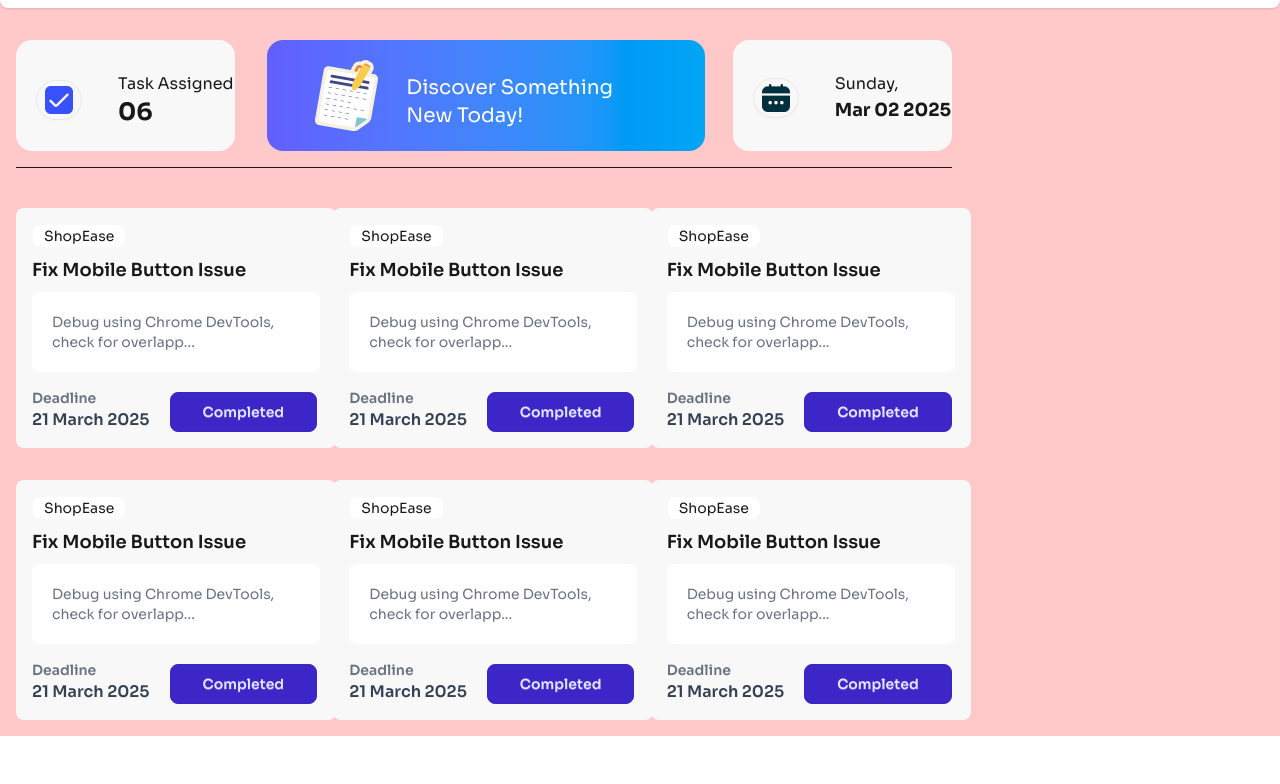
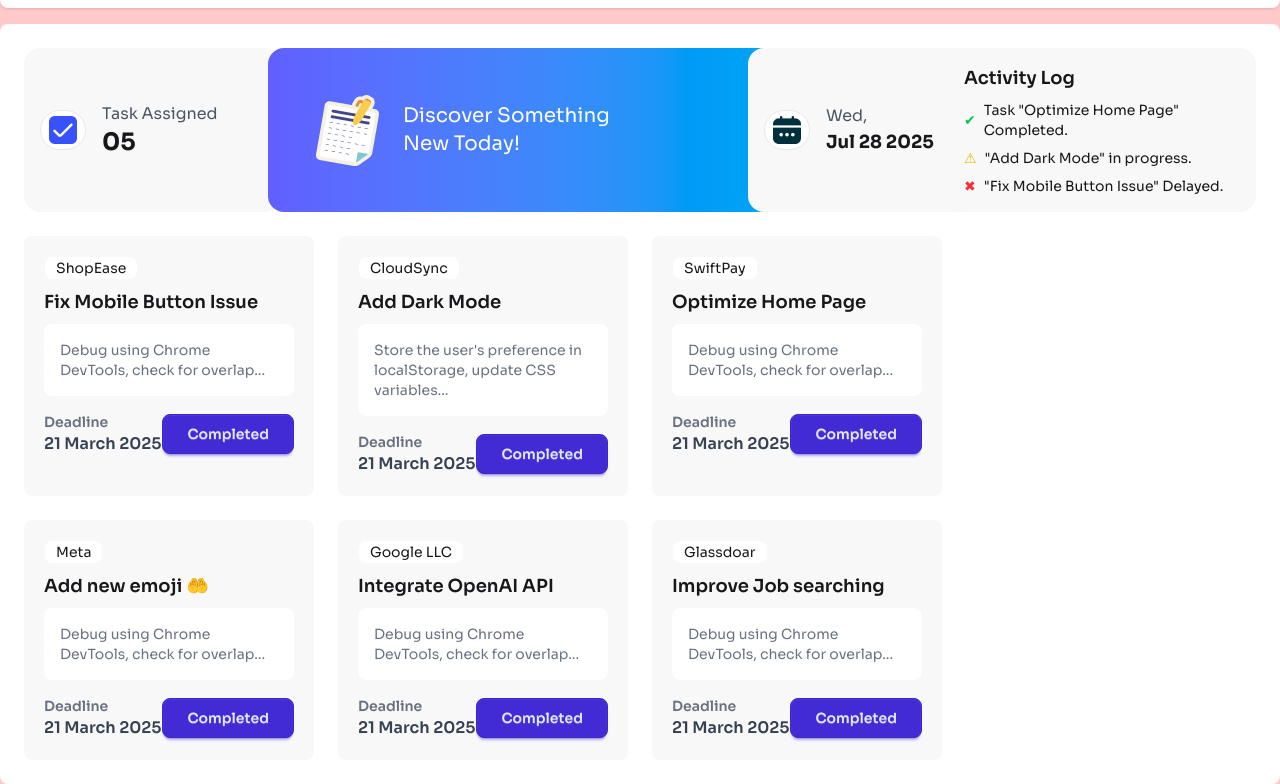
Before and after one commit to shafee-ullah/ph-assignment5, a plain HTML site: page index.html in a window 1280 px wide. Shown: the part 56-840 px from the top of the page. Before the commit the page ends 800 px from the top, so only its background shows below. Drawn offline with nearby package versions, Linux system fonts and the light colour scheme.

Commit message:
3rd push

```diff
--- a/index.html
+++ b/index.html
@@ -44,143 +44,164 @@
 
             </div>
     </header>
-<main class="container mx-auto ">
-  <section class=" mt-4 rounded-lg p-4  ">
-    <div class="flex gap-4  ">
-      <section class="w-9/12  ">
-        <!-- 1st row boxes div-->
-        <div class="flex flex-row">
-            <!-- 1st box div -->
-            <div class=" bg-base-200 pl-5 pt-8 basis-64 rounded-2xl ">
-                <div class="flex items-center gap-9">
-                    <div class="btn rounded-full  p-2">
-                        <img class="" src="./assets/checkbox.png" alt="">
+    <main class="container mx-auto">
+
+        <section class="mt-4 rounded-lg p-6 bg-white ">
+
+
+            <!-- 1st row boxes -->
+            <div class="grid grid-cols-3 lg:grid-cols-4 ">
+                <!-- box-1 -->
+                <div class="bg-base-200 rounded-2xl flex items-center gap-4 p-4 w-3xs ">
+                    <div class="btn rounded-full p-2 bg-white">
+                        <img src="./assets/checkbox.png" alt="">
                     </div>
-
                     <div>
-                        <p class=" ">Task Assigned</p>
-                        <p class="font-bold text-2xl">06</p>
+                        <p class="text-gray-600">Task Assigned</p>
+                        <p class="font-bold text-2xl">05</p>
                     </div>
                 </div>
-            </div>
-            <!-- 2nd box div -->
-             <div class="ml-8 p-4 rounded-2xl  bg-linear-to-r from-indigo-500 to-sky-500 basis-128 flex items-center gap-4">
-                <div class="pl-6">
-                    <img src="./assets/board.png" alt="">
-                </div>
-                 <div class="text-white text-xl pl-1 pt-3">
-                    <p class="">Discover Something</p>
-                    <p class="">New Today!</p>
-                 </div>
-             </div>
-             <!-- 3rd box div -->
-             <div class="ml-7 bg-base-200 pl-5 pt-8 basis-64 rounded-2xl">
-                <div class="flex items-center gap-9">
-                    <div class="btn rounded-full  p-2">
-                        <img class="" src="./assets/calender.png" alt="">
+
+                <!-- box-2 -->
+                <div
+                    class="p-4 rounded-2xl bg-gradient-to-r from-indigo-500 to-sky-500 flex items-center gap-4 text-white w-lg -ml-16 ">
+                    <div class="pl-6">
+                        <img src="./assets/board.png" alt="">
                     </div>
-
-                    <div>
-                        <p class=" ">Sunday,</p>
-                        <p class="font-bold text-lg">Mar 02 2025</p>
+                    <div class="text-xl">
+                        <p>Discover Something</p>
+                        <p>New Today!</p>
                     </div>
                 </div>
-            </div>
-        </div>
-        <hr class="mt-4">
-        <!-- 2nd row boxes -->
-        <div class="mt-10 grid grid-cols-3 gap-4">
-           <!-- 1st box -->
-           <div class="card w-80 bg-base-200 p-4 rounded-lg">
-            <div class="badge  mb-2">ShopEase</div>
-            <h2 class="font-semibold text-lg">Fix Mobile Button Issue</h2>
-            <p class="text-gray-500 text-sm mt-2 bg-white rounded-lg p-5">Debug using Chrome DevTools, check for overlapp...</p>
 
-             <div class="flex items-center gap-4">
-                <div>
-                    <p class="text-sm mt-4 font-semibold text-gray-500">Deadline</p>
-                    <p class="font-semibold text-gray-700">21 March 2025</p>
+                <!-- box-3 -->
+                <div class="bg-base-200 p-4 rounded-2xl flex items-center gap-4 w-3xs ml-27">
+                    <div class="btn rounded-full p-2 bg-white">
+                        <img src="./assets/calender.png" alt="">
+                    </div>
+                    <div>
+                        <p class="text-gray-600">Wed,</p>
+                        <p class="font-bold text-lg">Jul 28 2025</p>
+                    </div>
                 </div>
-                <button class="btn btn-primary btn-active rounded-lg px-8 mt-5 ml-1">Completed</button>
-            </div>
-        </div>
-        <!-- 2nd box -->
-        <div class="card w-80 bg-base-200 p-4 rounded-lg">
-            <div class="badge  mb-2">ShopEase</div>
-            <h2 class="font-semibold text-lg">Fix Mobile Button Issue</h2>
-            <p class="text-gray-500 text-sm mt-2 bg-white rounded-lg p-5">Debug using Chrome DevTools, check for overlapp...</p>
 
-             <div class="flex items-center gap-4">
-                <div>
-                    <p class="text-sm mt-4 font-semibold text-gray-500">Deadline</p>
-                    <p class="font-semibold text-gray-700">21 March 2025</p>
-                </div>
-                <button class="btn btn-primary btn-active rounded-lg px-8 mt-5 ml-1">Completed</button>
-            </div>
-        </div>
-         <!-- 3rd box -->
-         <div class="card w-80 bg-base-200 p-4 rounded-lg">
-            <div class="badge  mb-2">ShopEase</div>
-            <h2 class="font-semibold text-lg">Fix Mobile Button Issue</h2>
-            <p class="text-gray-500 text-sm mt-2 bg-white rounded-lg p-5">Debug using Chrome DevTools, check for overlapp...</p>
-
-             <div class="flex items-center gap-4">
-                <div>
-                    <p class="text-sm mt-4 font-semibold text-gray-500">Deadline</p>
-                    <p class="font-semibold text-gray-700">21 March 2025</p>
-                </div>
-                <button class="btn btn-primary btn-active rounded-lg px-8 mt-5 ml-1">Completed</button>
-            </div>
-        </div>
-          <!-- 4th box -->
-          <div class="card w-80 bg-base-200 p-4 rounded-lg mt-4">
-            <div class="badge  mb-2">ShopEase</div>
-            <h2 class="font-semibold text-lg">Fix Mobile Button Issue</h2>
-            <p class="text-gray-500 text-sm mt-2 bg-white rounded-lg p-5">Debug using Chrome DevTools, check for overlapp...</p>
-
-             <div class="flex items-center gap-4">
-                <div>
-                    <p class="text-sm mt-4 font-semibold text-gray-500">Deadline</p>
-                    <p class="font-semibold text-gray-700">21 March 2025</p>
-                </div>
-                <button class="btn btn-primary btn-active rounded-lg px-8 mt-5 ml-1">Completed</button>
-            </div>
-        </div>
-           <!-- 5th box -->
-           <div class="card w-80 bg-base-200 p-4 rounded-lg mt-4">
-            <div class="badge  mb-2">ShopEase</div>
-            <h2 class="font-semibold text-lg">Fix Mobile Button Issue</h2>
-            <p class="text-gray-500 text-sm mt-2 bg-white rounded-lg p-5">Debug using Chrome DevTools, check for overlapp...</p>
-
-             <div class="flex items-center gap-4">
-                <div>
-                    <p class="text-sm mt-4 font-semibold text-gray-500">Deadline</p>
-                    <p class="font-semibold text-gray-700">21 March 2025</p>
-                </div>
-                <button class="btn btn-primary btn-active rounded-lg px-8 mt-5 ml-1">Completed</button>
-            </div>
-        </div>
-            <!-- 6th box -->
-            <div class="card w-80 bg-base-200 p-4 rounded-lg mt-4">
-                <div class="badge  mb-2">ShopEase</div>
-                <h2 class="font-semibold text-lg">Fix Mobile Button Issue</h2>
-                <p class="text-gray-500 text-sm mt-2 bg-white rounded-lg p-5">Debug using Chrome DevTools, check for overlapp...</p>
-
-                 <div class="flex items-center gap-4">
-                    <div>
-                        <p class="text-sm mt-4 font-semibold text-gray-500">Deadline</p>
-                        <p class="font-semibold text-gray-700">21 March 2025</p>
-                    </div>
-                    <button class="btn btn-primary btn-active rounded-lg px-8 mt-5 ml-1">Completed</button>
+                <!-- Activity Log Box -->
+                <div class="bg-base-200 p-4 rounded-2xl grid">
+                    <h3 class="font-semibold text-lg">Activity Log</h3>
+                    <ul class="mt-2 space-y-2 text-sm">
+                        <li class="flex items-center gap-2">
+                            <span class="text-green-500">✔</span> Task "Optimize Home Page" Completed.
+                        </li>
+                        <li class="flex items-center gap-2">
+                            <span class="text-yellow-500">⚠</span> "Add Dark Mode" in progress.
+                        </li>
+                        <li class="flex items-center gap-2">
+                            <span class="text-red-500">✖</span> "Fix Mobile Button Issue" Delayed.
+                        </li>
+                    </ul>
                 </div>
             </div>
-        </div>
-      </section>
-      <section></section>
-    </div>
 
-  </section>
-</main>
+            <!-- 2nd row boxes -->
+            <div class="mt-6 grid grid-cols-3 lg:grid-cols-4 gap-6">
+                <!-- box-1 -->
+                <div class="col-span-3 grid grid-cols-3 gap-6">
+                    <div class="card bg-base-200 p-5 rounded-lg">
+                        <div class="badge mb-2">ShopEase</div>
+                        <h2 class="font-semibold text-lg">Fix Mobile Button Issue</h2>
+                        <p class="text-gray-500 text-sm mt-2 bg-white rounded-lg p-4">
+                            Debug using Chrome DevTools, check for overlap...
+                        </p>
+                        <div class="flex justify-between items-center mt-4">
+                            <div>
+                                <p class="text-sm font-semibold text-gray-500">Deadline</p>
+                                <p class="font-semibold text-gray-700">21 March 2025</p>
+                            </div>
+                            <button class="btn btn-primary rounded-lg px-6">Completed</button>
+                        </div>
+                    </div>
+                    <!-- box-2 -->
+                    <div class="card bg-base-200 p-5 rounded-lg">
+                        <div class="badge mb-2">CloudSync</div>
+                        <h2 class="font-semibold text-lg">Add Dark Mode</h2>
+                        <p class="text-gray-500 text-sm mt-2 bg-white rounded-lg p-4">
+                            Store the user's preference in localStorage, update CSS variables...
+                        </p>
+                        <div class="flex justify-between items-center mt-4">
+                            <div>
+                                <p class="text-sm font-semibold text-gray-500">Deadline</p>
+                                <p class="font-semibold text-gray-700">21 March 2025</p>
+                            </div>
+                            <button class="btn btn-primary rounded-lg px-6">Completed</button>
+                        </div>
+                    </div>
+                    <!-- box-3 -->
+                    <div class="card bg-base-200 p-5 rounded-lg">
+                        <div class="badge mb-2">SwiftPay</div>
+                        <h2 class="font-semibold text-lg">Optimize Home Page</h2>
+                        <p class="text-gray-500 text-sm mt-2 bg-white rounded-lg p-4">
+                            Debug using Chrome DevTools, check for overlap...
+                        </p>
+                        <div class="flex justify-between items-center mt-4">
+                            <div>
+                                <p class="text-sm font-semibold text-gray-500">Deadline</p>
+                                <p class="font-semibold text-gray-700">21 March 2025</p>
+                            </div>
+                            <button class="btn btn-primary rounded-lg px-6">Completed</button>
+                        </div>
+                    </div>
+                    <!-- box-4 -->
+                    <div class="card bg-base-200 p-5 rounded-lg">
+                        <div class="badge mb-2">Meta</div>
+                        <h2 class="font-semibold text-lg">Add new emoji 🤲</h2>
+                        <p class="text-gray-500 text-sm mt-2 bg-white rounded-lg p-4">
+                            Debug using Chrome DevTools, check for overlap...
+                        </p>
+                        <div class="flex justify-between items-center mt-4">
+                            <div>
+                                <p class="text-sm font-semibold text-gray-500">Deadline</p>
+                                <p class="font-semibold text-gray-700">21 March 2025</p>
+                            </div>
+                            <button class="btn btn-primary rounded-lg px-6">Completed</button>
+                        </div>
+                    </div>
+                    <!-- box-5 -->
+                    <div class="card bg-base-200 p-5 rounded-lg">
+                        <div class="badge mb-2">Google LLC</div>
+                        <h2 class="font-semibold text-lg">Integrate OpenAI API </h2>
+                        <p class="text-gray-500 text-sm mt-2 bg-white rounded-lg p-4">
+                            Debug using Chrome DevTools, check for overlap...
+                        </p>
+                        <div class="flex justify-between items-center mt-4">
+                            <div>
+                                <p class="text-sm font-semibold text-gray-500">Deadline</p>
+                                <p class="font-semibold text-gray-700">21 March 2025</p>
+                            </div>
+                            <button class="btn btn-primary rounded-lg px-6">Completed</button>
+                        </div>
+                    </div>
+                    <!-- box-6 -->
+                    <div class="card bg-base-200 p-5 rounded-lg">
+                        <div class="badge mb-2">Glassdoar</div>
+                        <h2 class="font-semibold text-lg">Improve Job searching </h2>
+                        <p class="text-gray-500 text-sm mt-2 bg-white rounded-lg p-4">
+                            Debug using Chrome DevTools, check for overlap...
+                        </p>
+                        <div class="flex justify-between items-center mt-4">
+                            <div>
+                                <p class="text-sm font-semibold text-gray-500">Deadline</p>
+                                <p class="font-semibold text-gray-700">21 March 2025</p>
+                            </div>
+                            <button class="btn btn-primary rounded-lg px-6">Completed</button>
+                        </div>
+                    </div>
+                </div>
+
+            </div>
+        </section>
+    </main>
+
+
 </body>
 
 </html>
```
